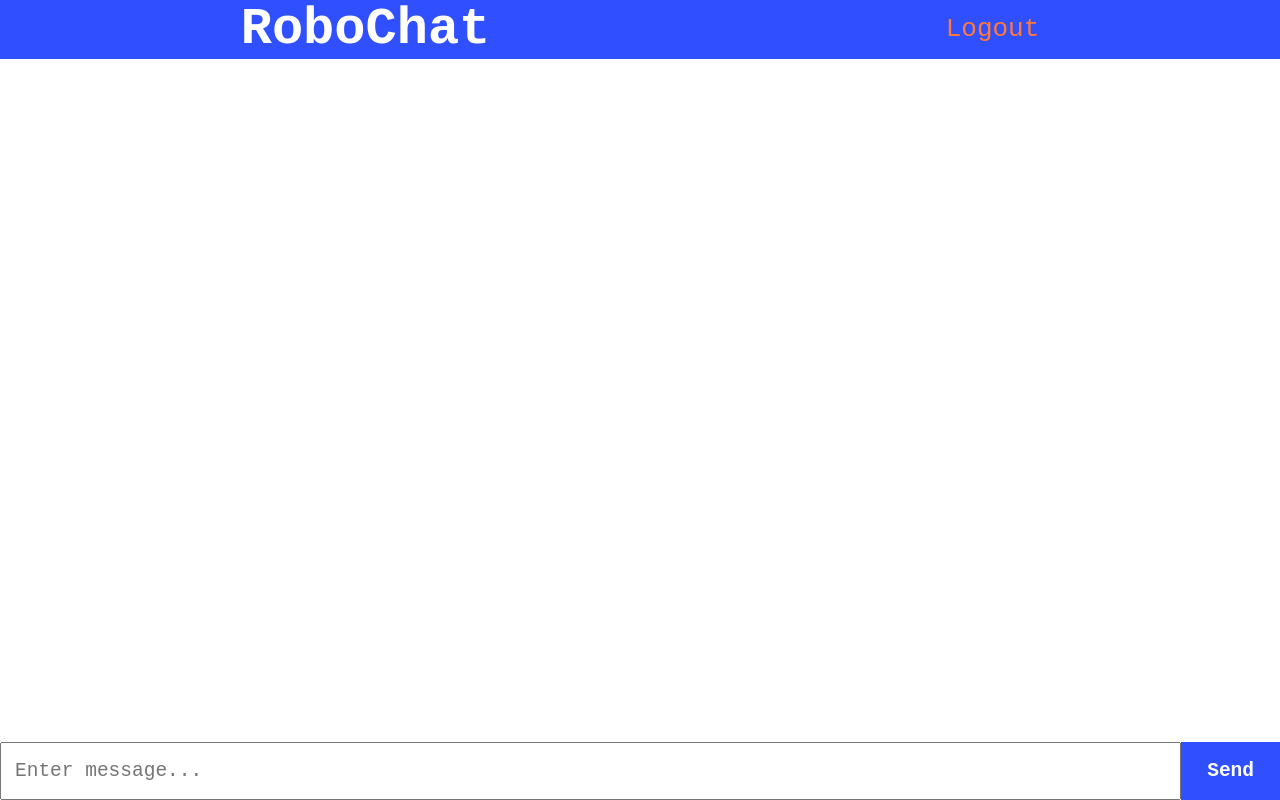
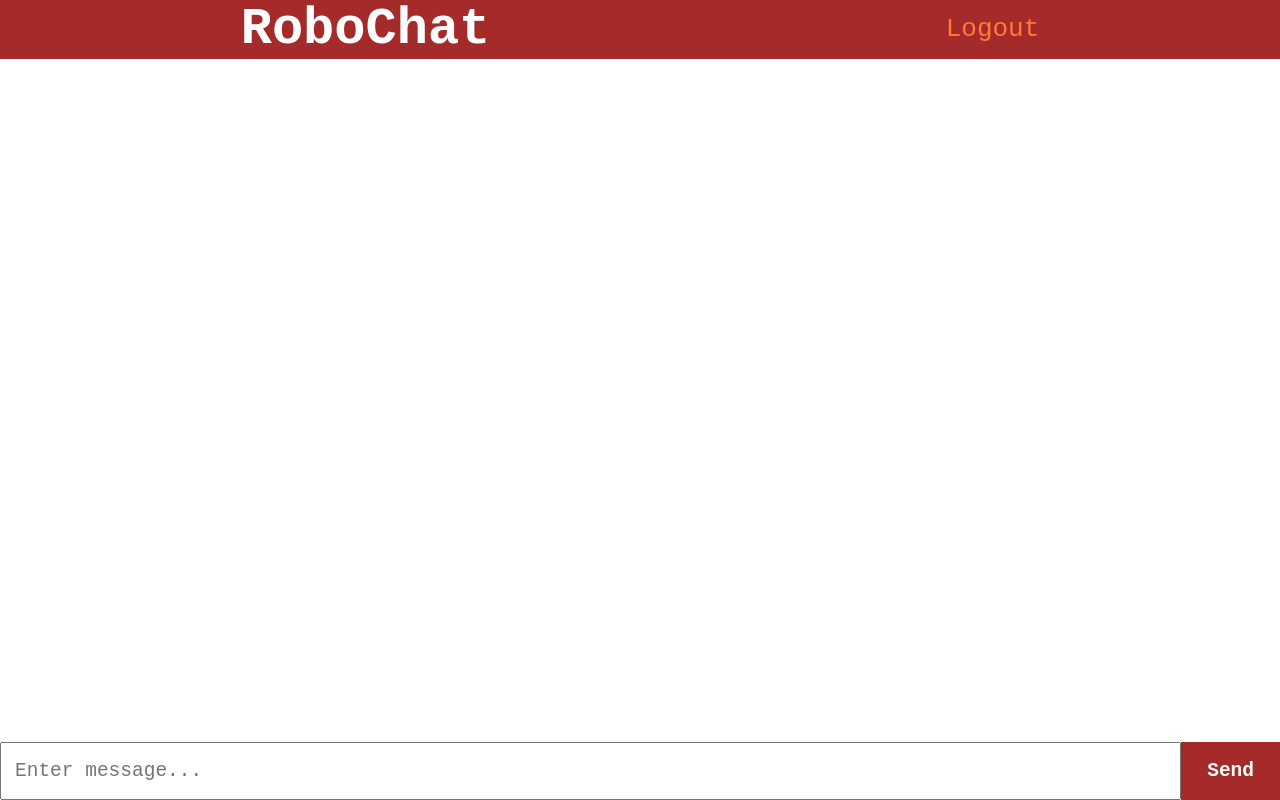
Before and after one commit to EnUUshKA/chatYurasika, a website: page static/index.html in a window 1280 px wide. Drawn offline with nearby package versions, Linux system fonts and the light colour scheme; no server answers.

Commit message:
ya pomnu....2

```diff
--- a/static/style.css
+++ b/static/style.css
@@ -1,6 +1,6 @@
 :root {
     /* Нагадайте учням про змінні */
-    --color-primary: #304ffe;
+    --color-primary: #A52A2A;
     --color-primary-darker: #0026ca;
     --color-accent: #FF7939;
     --color-accent-darker: #f07136;
```
